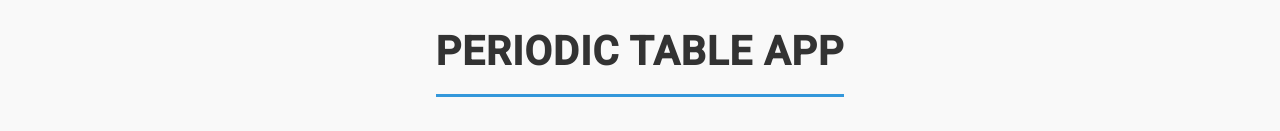
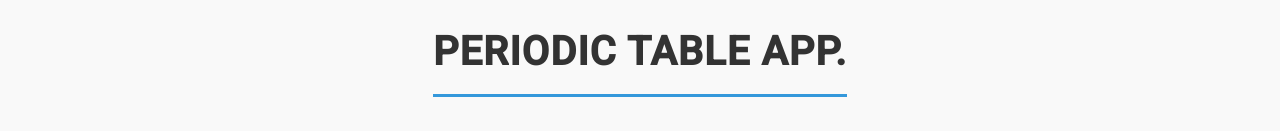
Before and after one commit to Suleymanmalikov/angular-periodic-table, an Angular app: page / in a window 1280 px wide. Shown: the top 131 px of the page. Built offline with nearby package versions, Linux system fonts and the light colour scheme.

Commit message:
small change

```diff
--- a/src/app/app.component.ts
+++ b/src/app/app.component.ts
@@ -10,5 +10,5 @@ import { PeriodicTableComponent } from './components/periodic-table/periodic-tab
   imports: [PeriodicTableComponent],
 })
 export class AppComponent {
-  title = 'Periodic Table App';
+  title = 'Periodic Table App.';
 }
```
